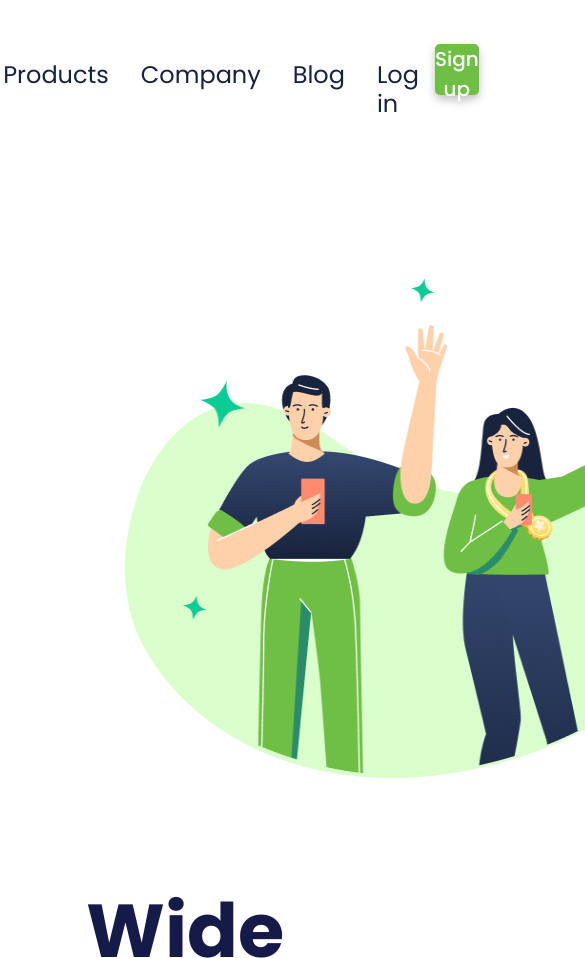
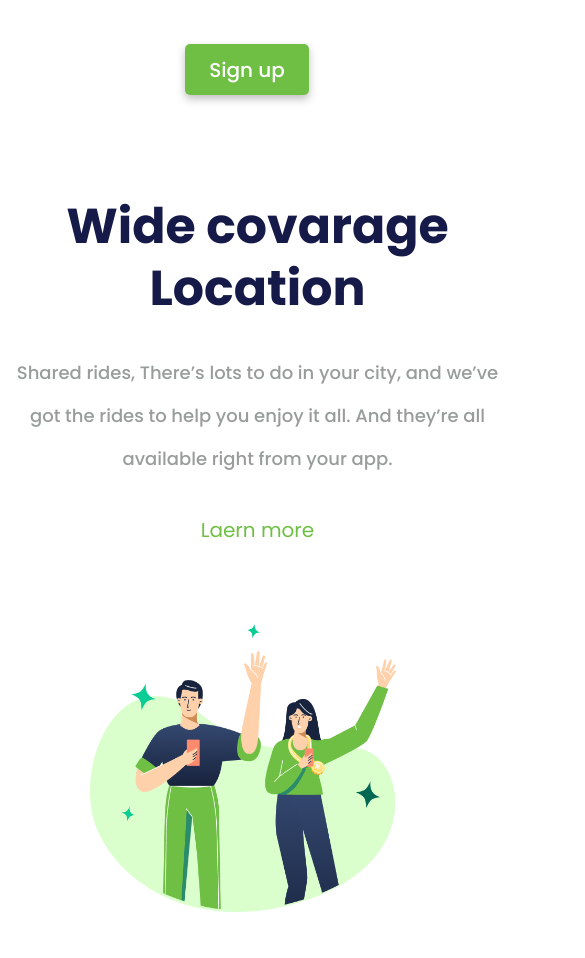
Before and after one commit to Hodavias/Hodavias-nexsys, a plain HTML site: page NEXSYS EMPRESA/Projetos/2-projeto.html in a window 390 px wide. Shown: the top 958 px of the page, 585 px wide, since content can reach past the window. After the commit the page ends 919 px from the top, so only its background shows below. Drawn offline with Linux system fonts and the light colour scheme.

Commit message:
Adiciona melhorias de responsividade e estrutura ao layout, incluindo ajustes no CSS e HTML para telas menores

```diff
--- a/NEXSYS EMPRESA/Projetos/2-projeto.css
+++ b/NEXSYS EMPRESA/Projetos/2-projeto.css
@@ -83,3 +83,46 @@ text-decoration: none;
 .textos {
     padding: 86px;
 }
+
+@media screen and (max-width: 700px){
+ .menu{
+    display: none;
+}
+
+header {
+    position: fixed;
+    right: 81px;
+
+}
+.container{
+    display: flex;
+    flex-direction: column-reverse;
+}
+.logo-image{
+    width: 312px;
+    height: 288px;
+  margin-left: 90px;
+        margin-top: 79px;
+
+}
+.textos{
+    padding: 0;
+    margin: auto;
+    margin-top: 50%;
+     justify-content: center;  /* centraliza horizontal */
+    align-items: center;
+    text-align: center;
+}
+
+h1{
+    font-size: 49px;
+    text-align: center;
+    line-height: 62px
+}
+p{
+    line-height: 43px;
+    text-align: center;
+    font-size: 18px;
+}
+
+}
--- a/NEXSYS EMPRESA/Projetos/2-projeto.html
+++ b/NEXSYS EMPRESA/Projetos/2-projeto.html
@@ -20,6 +20,7 @@
 
 <body>
     <header>
+        <div class="menu">
             <a class="link-header"> Products </a>
 
             <a class="link-header"> Company </a>
@@ -27,13 +28,16 @@
             <a class="link-header"> Blog </a>
 
             <a class="link-header"> Log in </a>
-
+        </div>
         <button>Sign up</button>
 
     </header>
-    <main>
+    <main class="container">
+        <div class="pai-image">
             <img class="logo-image" src="imagem/(Positive) Congratulation You get 40 point for your ride.png"
                 alt="image-inicial">
+        </div>
+
         <div class="textos">
             <h1>Wide covarage <br> Location </h1>
 
@@ -42,6 +46,8 @@
 
             <a class="link-main"> Laern more </a>
         </div>
+
+
     </main>
 
 </body>
```
Lines whose indentation alone changed are shown as unchanged.
